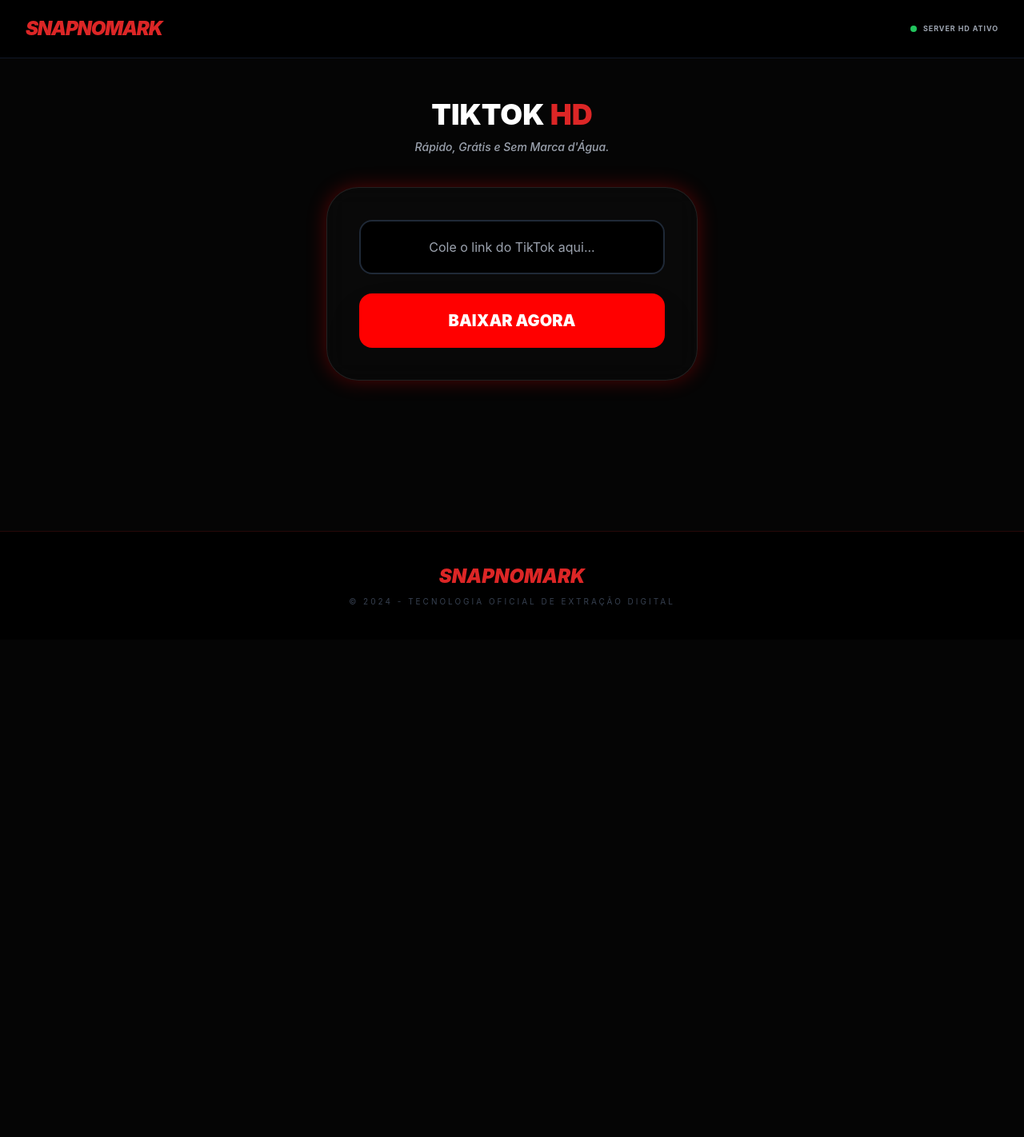
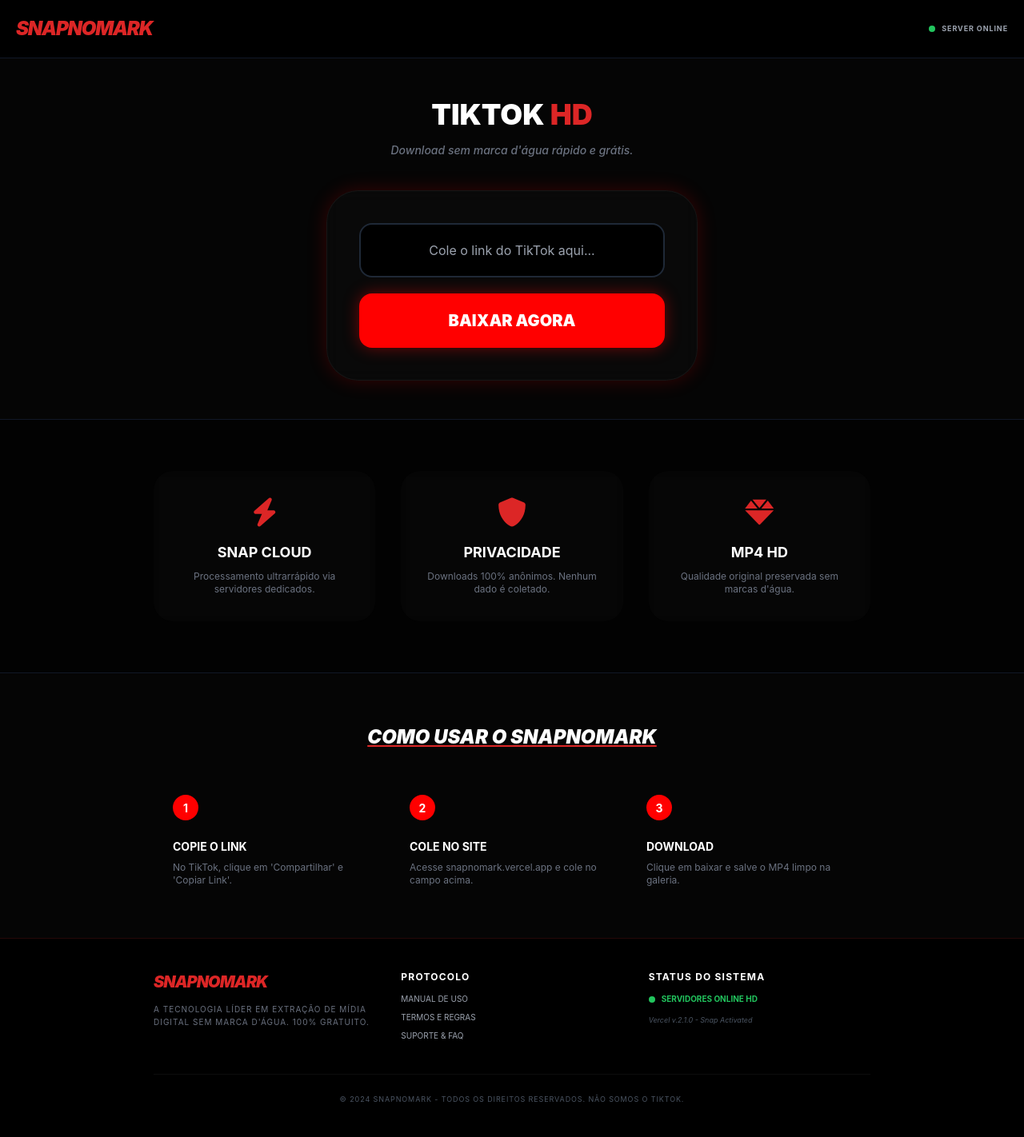
Before and after one commit to tiacardo/snapnomark.verceell2, a website: page index.html in a window 1280 px wide. Shown: the whole page at 80% size. Before the commit the page ends 800 px from the top, so only its background shows below. Drawn offline with nearby package versions, Linux system fonts and the light colour scheme.

Commit message:
Update index.html

```diff
--- a/index.html
+++ b/index.html
@@ -1,15 +1,17 @@
 <!DOCTYPE html>
 <html lang="pt-br">
 <head>
-    <!-- Verificações de Propriedade -->
+    <!-- Tag de Verificação do Google Search Console -->
+    <meta name="google-site-verification" content="PnnwfCaod9KnTiUog4mh-TEVtmicycnJXoPPh4UUaMI" />
+    <!-- Verificação do Pinterest -->
     <meta name="p:domain_verify" content="d5b7f467663ae0a96199c322feb2994e"/>
-    <meta name="google-site-verification" content="PnnwfCaod9KnTiUog4mh-TEVtmicycnJXoPPh4UUaMI" />
+    <!-- 1. VERIFICAÇÃO MONETAG -->
     <meta name="monetag" content="3bcfc9ba9946005f642237bc6ca929f4">
 
-    <!-- 1. GOOGLE ADSENSE -->
+    <!-- 2. GOOGLE ADSENSE -->
     <script async src="https://pagead2.googlesyndication.com/pagead/js/adsbygoogle.js?client=ca-pub-4898368878041703" crossorigin="anonymous"></script>
 
-    <!-- 2. GOOGLE ANALYTICS (TAG: G-89HXCVKFTX) -->
+    <!-- 3. GOOGLE ANALYTICS (TAG: G-89HXCVKFTX) -->
     <script async src="https://www.googletagmanager.com/gtag/js?id=G-89HXCVKFTX"></script>
     <script>
       window.dataLayer = window.dataLayer || [];
@@ -18,24 +20,44 @@
       gtag('config', 'G-89HXCVKFTX');
     </script>
 
-    <!-- 3. VERCEL SPEED INSIGHTS (INSTALADO) -->
+    <!-- 4. VERCEL SPEED INSIGHTS -->
     <script>
       window.si = window.si || function () { (window.siq = window.siq || []).push(arguments); };
     </script>
     <script defer src="/_vercel/speed-insights/script.js"></script>
 
-    <!-- 4. MONETAG VIGNETTE -->
+    <!-- 5. MONETAG VIGNETTE/ON-CLICK -->
     <script src="https://quge5.com/88/tag.min.js" data-zone="223395" async data-cfasync="false"></script>
-
-    <!-- 5. VERCEL SPEED INSIGHTS -->
-    <script>
-      window.si = window.si || function () { (window.siq = window.siq || []).push(arguments); };
-    </script>
-    <script defer src="/_vercel/speed-insights/script.js"></script>
 
     <meta charset="UTF-8">
     <meta name="viewport" content="width=device-width, initial-scale=1.0, maximum-scale=1.0, user-scalable=no">
+
     <title>SnapNoMark - Baixar Vídeo do TikTok Sem Marca d'Água HD</title>
+    <meta name="description" content="O melhor downloader de TikTok online. Baixe vídeos sem marca d'água em HD de forma rápida, gratuita e ilimitada. SnapNoMark oficial.">
+    <meta name="keywords" content="baixar video tiktok, snapnomark, sem marca d'agua, download tiktok mp4, tirar logo tiktok">
+
+    <!-- JSON-LD FAQ PARA GOOGLE SEO -->
+    <script type="application/ld+json">
+    {
+      "@context": "https://schema.org",
+      "@type": "FAQPage",
+      "mainEntity": [{
+        "@type": "Question",
+        "name": "Como baixar vídeo do TikTok sem marca d'água?",
+        "acceptedAnswer": {
+          "@type": "Answer",
+          "text": "Basta copiar o link do vídeo no TikTok, colar na barra de busca do SnapNoMark e clicar em baixar. O processo é automático e gratuito."
+        }
+      }, {
+        "@type": "Question",
+        "name": "O SnapNoMark é gratuito?",
+        "acceptedAnswer": {
+          "@type": "Answer",
+          "text": "Sim, o SnapNoMark é uma ferramenta 100% gratuita e ilimitada para todos os usuários."
+        }
+      }]
+    }
+    </script>
 
     <script src="https://cdn.tailwindcss.com"></script>
     <link rel="stylesheet" href="https://cdnjs.cloudflare.com/ajax/libs/font-awesome/6.0.0/css/all.min.css">
@@ -43,12 +65,13 @@
     <style>
         :root { --red: #ff0000; --dark: #050505; --gray: #0f0f0f; }
         body { background: var(--dark); color: white; font-family: 'Inter', sans-serif; margin: 0; scroll-behavior: smooth; }
-        .neon-border { border: 1px solid var(--red); box-shadow: 0 0 25px rgba(255, 0, 0, 0.3); }
-        .glass-card { background: rgba(255, 255, 255, 0.02); border: 1px solid rgba(255, 255, 255, 0.1); backdrop-filter: blur(15px); }
-        .btn-main { background: var(--red); color: white !important; font-weight: 900; text-transform: uppercase; transition: 0.3s; border: none; cursor: pointer; }
-        .btn-main:hover { transform: scale(1.02); box-shadow: 0 0 30px var(--red); }
+        .neon-border { border: 1px solid var(--red); box-shadow: 0 0 25px rgba(255, 0, 0, 0.2); }
+        .glass-card { background: rgba(255, 255, 255, 0.02); backdrop-filter: blur(10px); border: 1px solid rgba(255, 255, 255, 0.05); }
+        .btn-main { background: var(--red); color: white !important; font-weight: 900; text-transform: uppercase; transition: 0.3s; box-shadow: 0 0 20px rgba(255, 0, 0, 0.4); border: none; cursor: pointer; }
+        .btn-main:hover { transform: scale(1.02); box-shadow: 0 0 30px rgba(255, 0, 0, 0.6); }
         .pulse-red { animation: pulse-red 2s infinite; }
         @keyframes pulse-red { 0% { box-shadow: 0 0 0 0 rgba(255, 0, 0, 0.7); } 70% { box-shadow: 0 0 0 10px rgba(255, 0, 0, 0); } 100% { box-shadow: 0 0 0 0 rgba(255, 0, 0, 0); } }
+        .step-number { background: var(--red); width: 32px; height: 32px; display: flex; align-items: center; justify-content: center; border-radius: 50%; font-weight: bold; margin-bottom: 15px; font-size: 14px; }
     </style>
 </head>
 <body class="min-h-screen flex flex-col">
@@ -56,40 +79,112 @@
     <!-- 6. MONETAG SMART TAG -->
     <script src="https://alwingulla.com/act/files/tag.min.js?z=10781852" data-cfasync="false" async></script>
 
-    <nav class="p-5 border-b border-gray-900 bg-black/90 sticky top-0 z-50 flex justify-between items-center px-8">
-        <h1 class="text-2xl font-black text-red-600 italic tracking-tighter uppercase">SnapNoMark</h1>
-        <div class="flex items-center gap-2">
-            <span class="w-2 h-2 bg-green-500 rounded-full animate-ping"></span>
-            <span class="text-[9px] font-bold uppercase text-gray-400 tracking-widest text-center">Server HD Ativo</span>
+    <nav class="p-5 border-b border-gray-900 bg-black/90 sticky top-0 z-50">
+        <div class="container mx-auto flex justify-between items-center">
+            <h1 class="text-2xl font-black text-red-600 italic tracking-tighter uppercase">SnapNoMark</h1>
+            <div class="flex items-center gap-2">
+                <span class="w-2 h-2 bg-green-500 rounded-full animate-ping"></span>
+                <span class="text-[9px] font-bold uppercase text-gray-400 tracking-widest">Server Online</span>
+            </div>
         </div>
     </nav>
 
     <main class="container mx-auto px-6 py-12 text-center max-w-lg flex-grow">
-        <h2 class="text-4xl font-black mb-2 uppercase leading-tight">TikTok <span class="text-red-600">HD</span></h2>
-        <p class="text-gray-400 text-sm mb-10 font-medium italic text-center">Rápido, Grátis e Sem Marca d'Água.</p>
+        <h2 class="text-4xl font-black mb-3 uppercase leading-tight">TikTok <span class="text-red-600">HD</span></h2>
+        <p class="text-gray-500 text-sm mb-10 font-medium italic">Download sem marca d'água rápido e grátis.</p>
 
-        <div class="glass-card p-10 rounded-[40px] neon-border text-center">
-            <input type="text" id="urlInput" placeholder="Cole o link do TikTok aqui..."
-                class="w-full bg-black border-2 border-gray-800 p-5 rounded-2xl outline-none focus:border-red-600 text-white mb-6 text-center">
-            <button onclick="baixarVideo()" id="btnAction" class="w-full btn-main p-5 rounded-2xl text-xl shadow-2xl">BAIXAR AGORA</button>
+        <div class="glass-card p-10 rounded-[40px] neon-border">
+            <input type="text" id="urlInput" placeholder="Cole o link do TikTok aqui..." class="w-full bg-black border-2 border-gray-800 p-5 rounded-2xl outline-none focus:border-red-600 text-white mb-5 text-center transition-all">
+            <button onclick="baixarVideo()" id="btnAction" class="w-full btn-main p-5 rounded-2xl text-xl">BAIXAR AGORA</button>
         </div>
 
         <div id="loading" class="mt-10 hidden text-center">
             <div class="animate-spin rounded-full h-12 w-12 border-b-4 border-red-600 mx-auto"></div>
-            <p class="text-red-500 font-black mt-4 uppercase text-[10px] tracking-widest">Processando vídeo...</p>
+            <p class="text-red-500 font-black mt-4 uppercase text-[10px] tracking-widest">Processando Vídeo...</p>
         </div>
 
         <div id="resultado" class="mt-10 hidden"></div>
     </main>
 
-    <footer class="mt-auto border-t border-red-900/30 bg-black py-10 px-8 text-center">
-        <h3 class="text-2xl font-black text-red-600 italic uppercase mb-2">SnapNoMark</h3>
-        <p class="text-[10px] text-gray-700 uppercase tracking-[0.3em]">&copy; 2024 - Tecnologia Oficial de Extração Digital</p>
+    <section class="bg-black/50 py-16 px-6 border-y border-gray-900">
+        <div class="max-w-4xl mx-auto grid grid-cols-1 md:grid-cols-3 gap-8 text-center">
+            <div class="p-8 glass-card rounded-3xl border-none">
+                <i class="fas fa-bolt text-red-600 text-4xl mb-4"></i>
+                <h3 class="font-bold text-lg mb-2 text-white uppercase">Snap Cloud</h3>
+                <p class="text-gray-500 text-xs">Processamento ultrarrápido via servidores dedicados.</p>
+            </div>
+            <div class="p-8 glass-card rounded-3xl border-none">
+                <i class="fas fa-shield-alt text-red-600 text-4xl mb-4"></i>
+                <h3 class="font-bold text-lg mb-2 text-white uppercase">Privacidade</h3>
+                <p class="text-gray-500 text-xs">Downloads 100% anônimos. Nenhum dado é coletado.</p>
+            </div>
+            <div class="p-8 glass-card rounded-3xl border-none">
+                <i class="fas fa-gem text-red-600 text-4xl mb-4"></i>
+                <h3 class="font-bold text-lg mb-2 text-white uppercase">MP4 HD</h3>
+                <p class="text-gray-500 text-xs">Qualidade original preservada sem marcas d'água.</p>
+            </div>
+        </div>
+    </section>
+
+    <!-- GUIA PASSO A PASSO -->
+    <section class="py-16 px-6 max-w-4xl mx-auto">
+        <h3 class="text-2xl font-black text-center mb-12 uppercase italic underline decoration-red-600 pb-2">Como usar o SnapNoMark</h3>
+        <div class="grid grid-cols-1 md:grid-cols-3 gap-10 text-left">
+            <div class="flex flex-col gap-2">
+                <div class="step-number">1</div>
+                <h4 class="font-bold text-white uppercase text-sm">Copie o link</h4>
+                <p class="text-gray-500 text-xs">No TikTok, clique em 'Compartilhar' e 'Copiar Link'.</p>
+            </div>
+            <div class="flex flex-col gap-2">
+                <div class="step-number">2</div>
+                <h4 class="font-bold text-white uppercase text-sm">Cole no site</h4>
+                <p class="text-gray-500 text-xs">Acesse snapnomark.vercel.app e cole no campo acima.</p>
+            </div>
+            <div class="flex flex-col gap-2">
+                <div class="step-number">3</div>
+                <h4 class="font-bold text-white uppercase text-sm">Download</h4>
+                <p class="text-gray-500 text-xs">Clique em baixar e salve o MP4 limpo na galeria.</p>
+            </div>
+        </div>
+    </section>
+
+    <!-- FOOTER COM WIKI LINKS -->
+    <footer class="mt-auto border-t border-red-900/30 bg-black/90 py-10 px-6">
+        <div class="max-w-4xl mx-auto grid grid-cols-1 md:grid-cols-3 gap-8 text-center md:text-left">
+            <div class="space-y-3">
+                <h3 class="text-xl font-black text-red-600 italic tracking-tighter uppercase">SnapNoMark</h3>
+                <p class="text-[10px] text-gray-500 leading-relaxed uppercase tracking-widest">
+                    A tecnologia líder em extração de mídia digital sem marca d'água. 100% gratuito.
+                </p>
+            </div>
+            <div class="space-y-3">
+                <h4 class="text-white font-bold text-xs uppercase tracking-widest">Protocolo</h4>
+                <ul class="text-[10px] text-gray-400 space-y-2 uppercase">
+                    <li><a href="https://github.com/tiacardo/snapnomark.vercell2/wiki" class="hover:text-red-500 transition">Manual de Uso</a></li>
+                    <li><a href="https://github.com/tiacardo/snapnomark.vercell2/wiki/Termos-e-Regras" class="hover:text-red-500 transition">Termos e Regras</a></li>
+                    <li><a href="https://github.com/tiacardo/snapnomark.vercell2/wiki/Suporte-e-FAQ" class="hover:text-red-500 transition">Suporte & FAQ</a></li>
+                </ul>
+            </div>
+            <div class="space-y-3">
+                <h4 class="text-white font-bold text-xs uppercase tracking-widest text-red-500">Status do Sistema</h4>
+                <div class="flex items-center justify-center md:justify-start gap-2">
+                    <span class="w-2 h-2 bg-green-500 rounded-full animate-ping"></span>
+                    <span class="text-[10px] text-green-500 font-bold uppercase">Servidores Online HD</span>
+                </div>
+                <p class="text-[9px] text-gray-600 italic">Vercel v.2.1.0 - Snap Activated</p>
+            </div>
+        </div>
+        <div class="max-w-4xl mx-auto mt-10 pt-6 border-t border-white/5 text-center">
+            <p class="text-[9px] text-gray-600 uppercase tracking-widest">&copy; 2024 SnapNoMark - Todos os direitos reservados. Não somos o TikTok.</p>
+        </div>
     </footer>
 
     <script>
+        // REGISTRO SERVICE WORKER (PUSH NOTIFICATIONS)
         if ('serviceWorker' in navigator) {
-            window.addEventListener('load', () => { navigator.serviceWorker.register('/sw.js'); });
+            window.addEventListener('load', () => {
+                navigator.serviceWorker.register('/sw.js').catch(err => console.log('SW Fail'));
+            });
         }
 
         async function baixarVideo() {
@@ -99,11 +194,13 @@
             const loading = document.getElementById('loading');
 
             if (!urlInput.includes('tiktok.com')) {
-                alert('⚠️ Link inválido!');
+                alert('⚠️ Cole um link do TikTok válido!');
                 return;
             }
 
-            btn.disabled = true; btn.innerHTML = "PROCESSANDO...";
+            gtag('event', 'download_attempt', { 'url': urlInput });
+
+            btn.disabled = true; btn.innerHTML = "AGUARDE...";
             loading.classList.remove('hidden'); resDiv.innerHTML = "";
 
             const apiKey = '0369b029a8msh559b08a58024200p18eed6jsnd37ffae9158f';
@@ -122,15 +219,17 @@
                     loading.classList.add('hidden');
                     resDiv.classList.remove('hidden');
                     resDiv.innerHTML = `
-                        <div class="bg-red-600/5 border border-red-600/20 p-10 rounded-[40px] pulse-red text-center">
-                            <p class="text-green-500 font-black mb-4 uppercase text-lg italic">✅ VÍDEO PRONTO!</p>
+                        <div class="bg-red-600/5 border border-red-600/20 p-10 rounded-[40px] pulse-red text-center animate-bounce">
+                            <p class="text-green-500 font-black mb-5 uppercase text-lg italic text-center">✅ Vídeo Pronto!</p>
                             <a href="${data.data.play}"
                                onclick="window.open('https://omg10.com/4/10781852', '_blank')"
                                target="_blank"
                                class="btn-main block w-full p-5 rounded-2xl font-black text-white text-lg decoration-none">
-                                📥 SALVAR VÍDEO AGORA
+                                📥 SALVAR VÍDEO MP4 HD
                             </a>
+                            <p class="text-[9px] text-gray-600 mt-4 italic text-center">Download aberto em nova aba. Apoie nosso site!</p>
                         </div>`;
+                    gtag('event', 'download_success');
                 } else { throw new Error(); }
             } catch (error) {
                 loading.classList.add('hidden');
```
